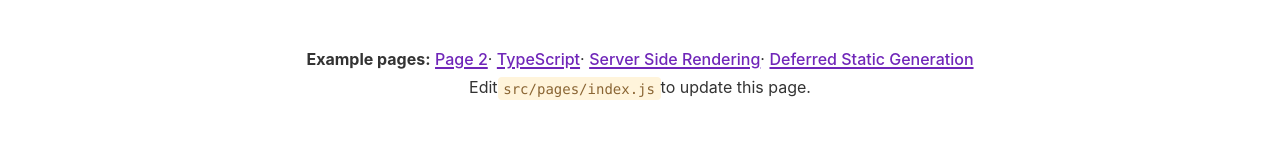
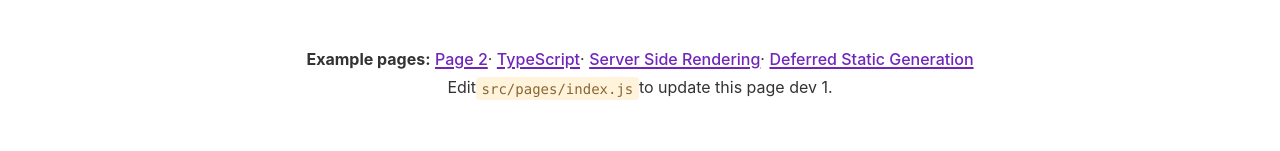
Before and after one commit to Hariharan148/test-proj, a Gatsby site: page / in a window 1280 px wide. Shown: the part 209-360 px from the top of the page. Built offline with nearby package versions, Linux system fonts and the light colour scheme; Gatsby itself is replaced by a stand-in of ours.

Commit message:
Update index.js

```diff
--- a/src/pages/index.js
+++ b/src/pages/index.js
@@ -255,7 +255,7 @@
                 <br/>
                 Edit
                 <code>src/pages/index.js</code>
-                to update this page.
+                to update this page dev 1.
             </p>
         </div>
         <ul className={
```
